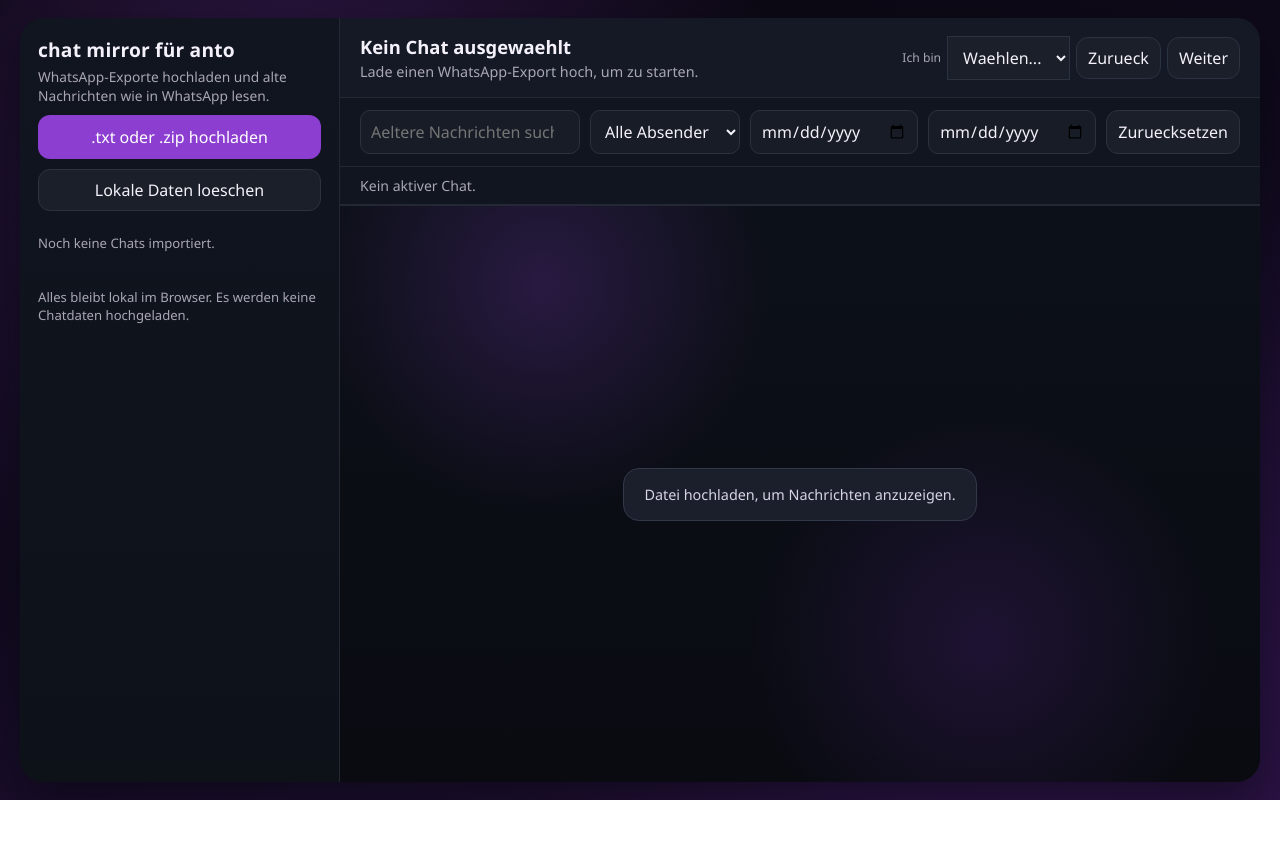
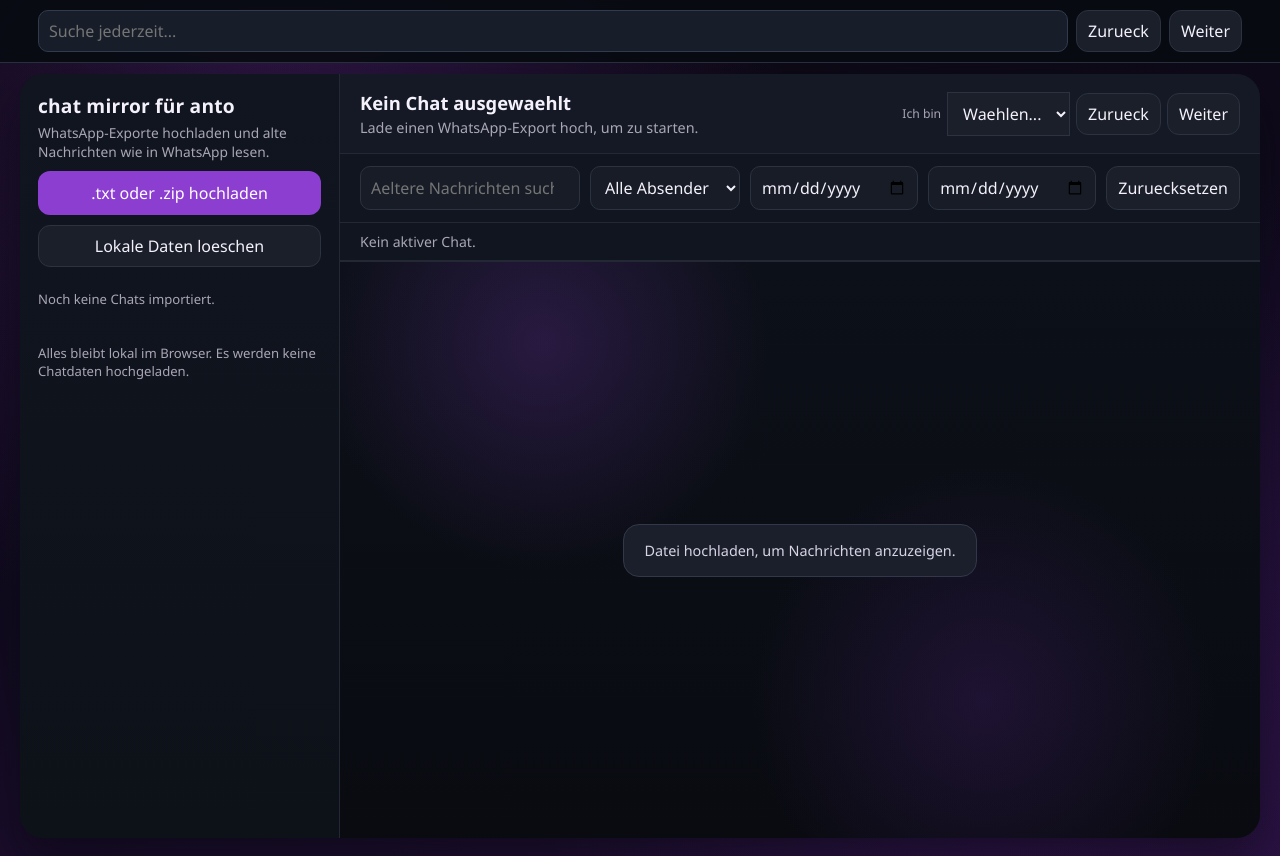
Before and after one commit to off-JnS/f-r_anto, a website built with Vite: page index.html in a window 1280 px wide. Before the commit the page ends 800 px from the top, so only its background shows below. Built offline with nearby package versions, Linux system fonts and the light colour scheme.

Commit message:
Add always-visible fixed search navbar

```diff
--- a/src/main.ts
+++ b/src/main.ts
@@ -11,6 +11,14 @@ if (!app) {
 }
 
 app.innerHTML = `
+  <nav class="always-search" aria-label="Schnellsuche">
+    <div class="always-search-inner">
+      <input id="sticky-query" type="search" placeholder="Suche jederzeit..." />
+      <button id="sticky-prev" class="ghost" type="button">Zurueck</button>
+      <button id="sticky-next" class="ghost" type="button">Weiter</button>
+    </div>
+  </nav>
+
   <div class="shell">
     <aside class="sidebar">
       <div class="sidebar-head">
@@ -63,6 +71,9 @@ function must<T extends Element>(selector: string): T {
 }
 
 const elements = {
+  stickyQuery: must<HTMLInputElement>('#sticky-query'),
+  stickyPrev: must<HTMLButtonElement>('#sticky-prev'),
+  stickyNext: must<HTMLButtonElement>('#sticky-next'),
   upload: must<HTMLInputElement>('#chat-upload'),
   clearData: must<HTMLButtonElement>('#clear-data'),
   chatList: must<HTMLDivElement>('#chat-list'),
@@ -405,6 +416,7 @@ function wireEvents(): void {
 
   const onFilter = () => {
     state.filters.query = elements.query.value;
+    elements.stickyQuery.value = elements.query.value;
     state.filters.sender = elements.sender.value;
     state.filters.dateFrom = elements.from.value;
     state.filters.dateTo = elements.to.value;
@@ -413,6 +425,10 @@ function wireEvents(): void {
   };
 
   elements.query.addEventListener('input', onFilter);
+  elements.stickyQuery.addEventListener('input', () => {
+    elements.query.value = elements.stickyQuery.value;
+    onFilter();
+  });
   elements.sender.addEventListener('change', onFilter);
   elements.from.addEventListener('change', onFilter);
   elements.to.addEventListener('change', onFilter);
@@ -425,6 +441,7 @@ function wireEvents(): void {
       dateTo: '',
     };
     elements.query.value = '';
+    elements.stickyQuery.value = '';
     elements.sender.value = 'all';
     elements.from.value = '';
     elements.to.value = '';
@@ -434,6 +451,8 @@ function wireEvents(): void {
 
   elements.prev.addEventListener('click', () => cycleMatch(-1));
   elements.next.addEventListener('click', () => cycleMatch(1));
+  elements.stickyPrev.addEventListener('click', () => cycleMatch(-1));
+  elements.stickyNext.addEventListener('click', () => cycleMatch(1));
 
   elements.owner.addEventListener('change', async () => {
     const chat = selectedChat();
@@ -463,6 +482,7 @@ function wireEvents(): void {
     };
 
     elements.query.value = '';
+    elements.stickyQuery.value = '';
     elements.sender.innerHTML = '<option value="all">Alle Absender</option>';
     elements.owner.innerHTML = '<option value="">Waehlen...</option>';
     elements.from.value = '';
@@ -490,6 +510,7 @@ async function bootstrap(): Promise<void> {
   }
 
   updateSearch();
+  elements.stickyQuery.value = elements.query.value;
   render({ scrollToBottom: true });
 }
 
--- a/src/style.css
+++ b/src/style.css
@@ -35,7 +35,34 @@ body {
 
 #app {
   min-height: 100vh;
-  padding: 0;
+  padding: 62px 0 0;
+}
+
+.always-search {
+  position: fixed;
+  top: 0;
+  left: 0;
+  right: 0;
+  z-index: 40;
+  background: rgba(8, 11, 18, 0.92);
+  border-bottom: 1px solid #272f3d;
+  backdrop-filter: blur(8px);
+}
+
+.always-search-inner {
+  width: 100%;
+  display: grid;
+  grid-template-columns: 1fr auto auto;
+  gap: 8px;
+  padding: 10px 10px;
+}
+
+.always-search input {
+  border-radius: 10px;
+  border: 1px solid #323b4d;
+  background: #171d29;
+  color: var(--ink);
+  padding: 9px 10px;
 }
 
 .shell {
@@ -403,7 +430,13 @@ mark {
 
 @media (min-width: 981px) {
   #app {
-    padding: 18px;
+    padding: 74px 18px 18px;
+  }
+
+  .always-search-inner {
+    width: min(1240px, 100%);
+    margin: 0 auto;
+    padding: 10px 18px;
   }
 
   .shell {
```
